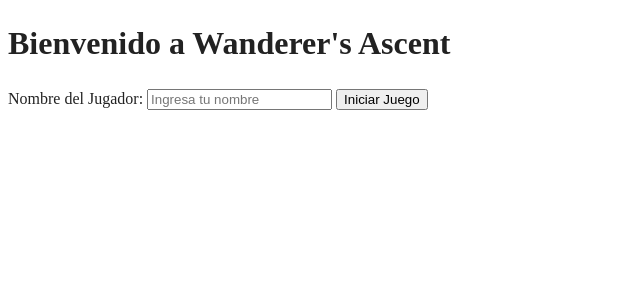
After one commit to Jeikol28/ProyectoFinal, a PHP site: page /inicio_juego.html in a window 1280 px wide. The commit adds this page. Shown: the top 300 px of the page, without its empty margins (0-640 px from the left). Run offline with PHP 8.4, Linux system fonts and the light colour scheme.

Commit message:
iniciarJuego
a

```diff
--- a/index.html
+++ b/index.html
@@ -29,7 +29,7 @@
     <img src="img/logo.png" alt="Logo" class="logo">
     <nav class="navbar">
       <a href="index.html" class="nav-btn">Inicio</a>
-      <a href="jugar.html" class="nav-btn">Jugar</a>
+      <a href="inicio_juego.html" class="nav-btn">Jugar</a>
       <a href="login.html" class="nav-btn">Log in</a>
       <a href="#" class="nav-btn">Tabla</a>
     </nav>
--- /dev/null
+++ b/inicio_juego.html
@@ -0,0 +1,38 @@
+<!DOCTYPE html>
+<html lang="es">
+<head>
+    <meta charset="UTF-8">
+    <meta name="viewport" content="width=device-width, initial-scale=1.0">
+    <title>Ingreso al Juego</title>
+    <link rel="stylesheet" href="css/style.css">
+</head>
+<body>
+    <div class="start-game-container">
+        <h1>Bienvenido a Wanderer's Ascent</h1>
+        <form action="guardar_jugador.php" method="POST" id="startGameForm">
+            <label for="nombre_jugador">Nombre del Jugador:</label>
+            <input type="text" id="nombre_jugador" name="nombre_jugador" placeholder="Ingresa tu nombre" required>
+
+            <button type="submit" id="startGameBtn">Iniciar Juego</button>
+        </form>
+    </div>
+
+    <script>
+        // Agregar evento al formulario para redirigir después de enviar
+        document.getElementById('startGameForm').addEventListener('submit', function(event) {
+            event.preventDefault();  // Prevenir el envío del formulario para realizar la redirección
+            const nombreJugador = document.getElementById('nombre_jugador').value.trim();
+
+            if (nombreJugador) {
+                // Aquí puedes hacer algo con el nombre, por ejemplo guardarlo en el almacenamiento local
+                localStorage.setItem('nombreJugador', nombreJugador); // Guardar nombre en localStorage
+
+                // Ahora redirigir a la página de juego
+                window.location.href = 'jugar.html';  // Redirige a jugar.html
+            } else {
+                alert('Por favor ingresa tu nombre');
+            }
+        });
+    </script>
+</body>
+</html>
```
Also changed, not shown: js/app.js (+7 -0 lines), scss/main.scss (line endings or trailing spaces).
